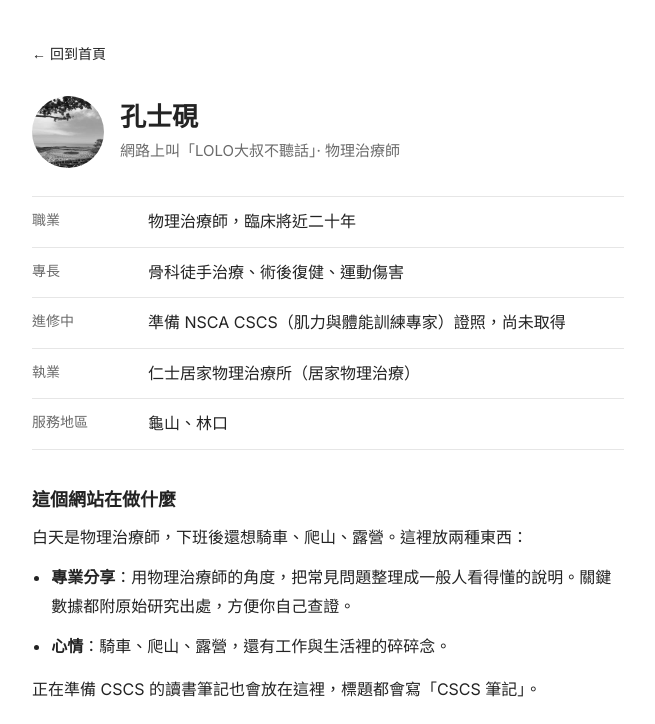
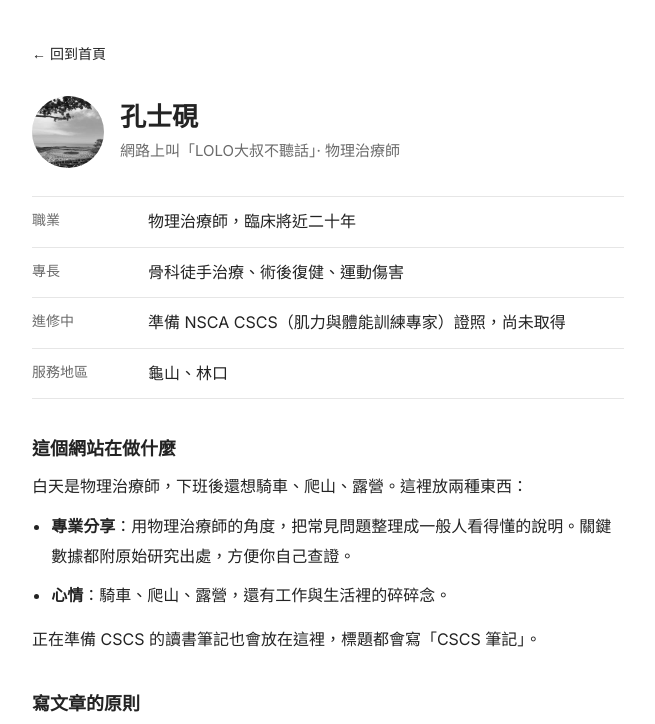
Before and after one commit to v19851202-dot/slzpt, a plain HTML site: page about.html in a window 1280 px wide. Shown: the top 724 px of the page, without its empty margins (312-967 px from the left). Drawn offline with Linux system fonts and the light colour scheme.

Commit message:
作者頁先不公開診所名稱
Co-Authored-By: Claude Opus 5.5 <noreply@anthropic.com>
Claude-Session: https://claude.ai/code/session_01SCrPZfKJGZzuUZdHHgJAfz

```diff
--- a/about.html
+++ b/about.html
@@ -101,7 +101,6 @@ ul { padding-left: 1.2em; margin: 0 0 14px; }
     <li><span class="k">職業</span><span>物理治療師，臨床將近二十年</span></li>
     <li><span class="k">專長</span><span>骨科徒手治療、術後復健、運動傷害</span></li>
     <li><span class="k">進修中</span><span>準備 NSCA CSCS（肌力與體能訓練專家）證照，尚未取得</span></li>
-    <li><span class="k">執業</span><span>仁士居家物理治療所（居家物理治療）</span></li>
     <li><span class="k">服務地區</span><span>龜山、林口</span></li>
   </ul>
 
```
